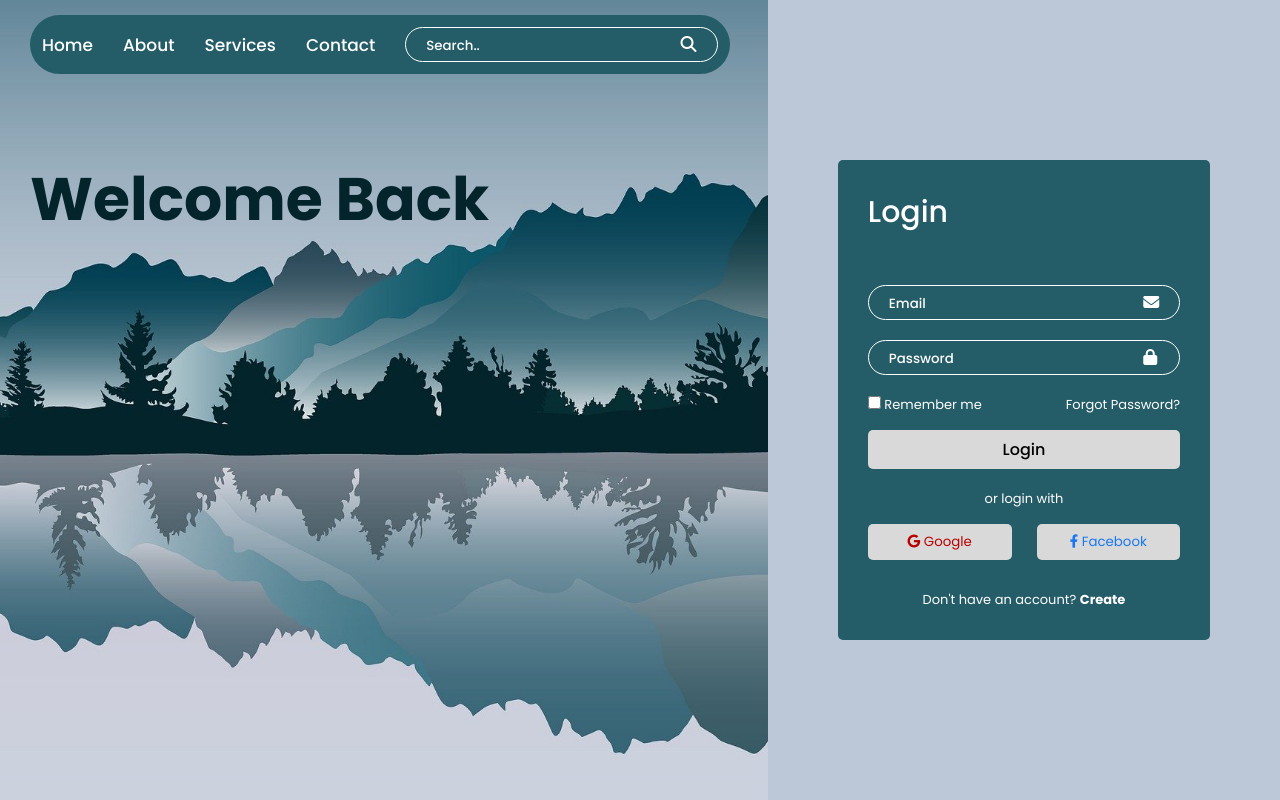
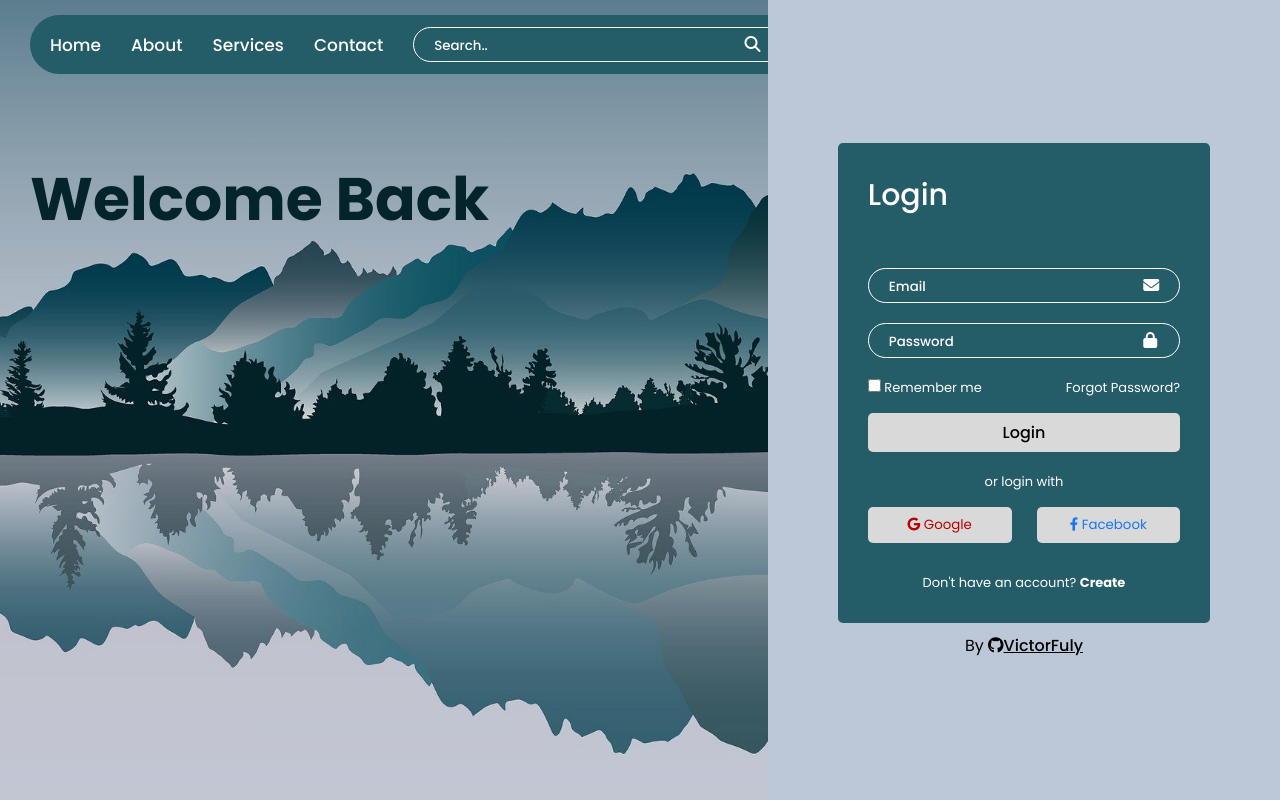
Before and after one commit to VictorFuly/my-login-page, a plain HTML site: page index.html in a window 1280 px wide. Drawn offline with Linux system fonts and the light colour scheme.

Commit message:
add more styles css and html

```diff
--- a/assets/css/style.css
+++ b/assets/css/style.css
@@ -19,7 +19,6 @@ body{
     flex-direction: row;
     justify-content: space-between;
     align-items: center;
-    background-color: blueviolet;
 }
 
 
@@ -29,20 +28,19 @@ body{
     width: 60%;
     height: 100vh;
     padding: 15px 30px;
-    background: url(../img/background.jpg) no-repeat;
+    background: linear-gradient(rgba(0, 0, 0, 0.073), rgba(0, 0, 0, 0.051)), url(../img/background.jpg) no-repeat;
     background-size: cover;
     background-position: center;
 }
 
 .welcome-bg .nav-bar{
-    width: 700px;
+    width: 780px;
     background-color: #245C68;
     display: flex;
     justify-content: space-between;
     align-items: center;
     border-radius: 50px;
-    padding: 12px 12px;
-
+    padding: 12px 20px;
 }
 
 .nav-bar .nav-menu{
@@ -57,7 +55,7 @@ body{
     width: 100%;
     border-radius: 50px;
     border: 1px solid white;
-    padding: 4px 20px;;
+    padding: 4px 20px;
 }
 
 .nav-search i{
@@ -68,9 +66,9 @@ body{
     border: none;
     outline: none;
     color: white;
-    background-color: #245C68;
-    width: 240px;
-    margin-right: 10px;
+    background-color: transparent;
+    width: 280px;
+    margin-right: 26px;
 }
 
 .input-search::placeholder{
@@ -82,6 +80,11 @@ body{
     color: white;
     font-size: 17px;
     font-weight: 500;
+}
+
+.nav-list a:hover{
+    text-decoration: underline;
+    transition: 1s;
 }
 
 .welcome-title{
@@ -135,7 +138,7 @@ body{
 .input-box input{
     width: 250px;
     border: none;
-    background-color: #245C68;
+    background-color: transparent;
     outline: none;
     color: white;
 }
@@ -170,6 +173,7 @@ input::placeholder{
     padding: 7px 0;
     font-size: 16px;
     font-weight: 500;
+    cursor: pointer;
 }
 
 .or-login{
@@ -190,14 +194,27 @@ input::placeholder{
     background-color: #D9D9D9;
     border-radius: 5px;
     padding: 8px 0;
+    cursor: pointer;
 }
 
  #btn-google{
     color: #B90000;
 }
 
+#btn-google:hover{
+    color: white;
+    background-color: #B90000;
+    transition: 0.3s;
+}
+
 #btn-face{
     color: #1877F2;
+}
+
+#btn-face:hover{
+    color: white;
+    background-color: #1877F2;
+    transition: 0.3s;
 }
 
 .create-account{
@@ -210,3 +227,13 @@ input::placeholder{
     text-decoration: none;
     color: white;
 }
+
+.by{
+    margin-top: 10px;
+}
+
+.by a{
+    text-decoration: underline;
+    color: black;
+    font-weight: 500;
+}
--- a/index.html
+++ b/index.html
@@ -63,6 +63,7 @@
                 Don't have an account? <strong><a href="#">Create</a></strong>
             </p>
         </div>
+        <p class="by">By <a href="https://github.com/VictorFuly" target="_blank"><i class="fa-brands fa-github"></i>VictorFuly</a></p>
     </div>
 </body>
 </html>
```
